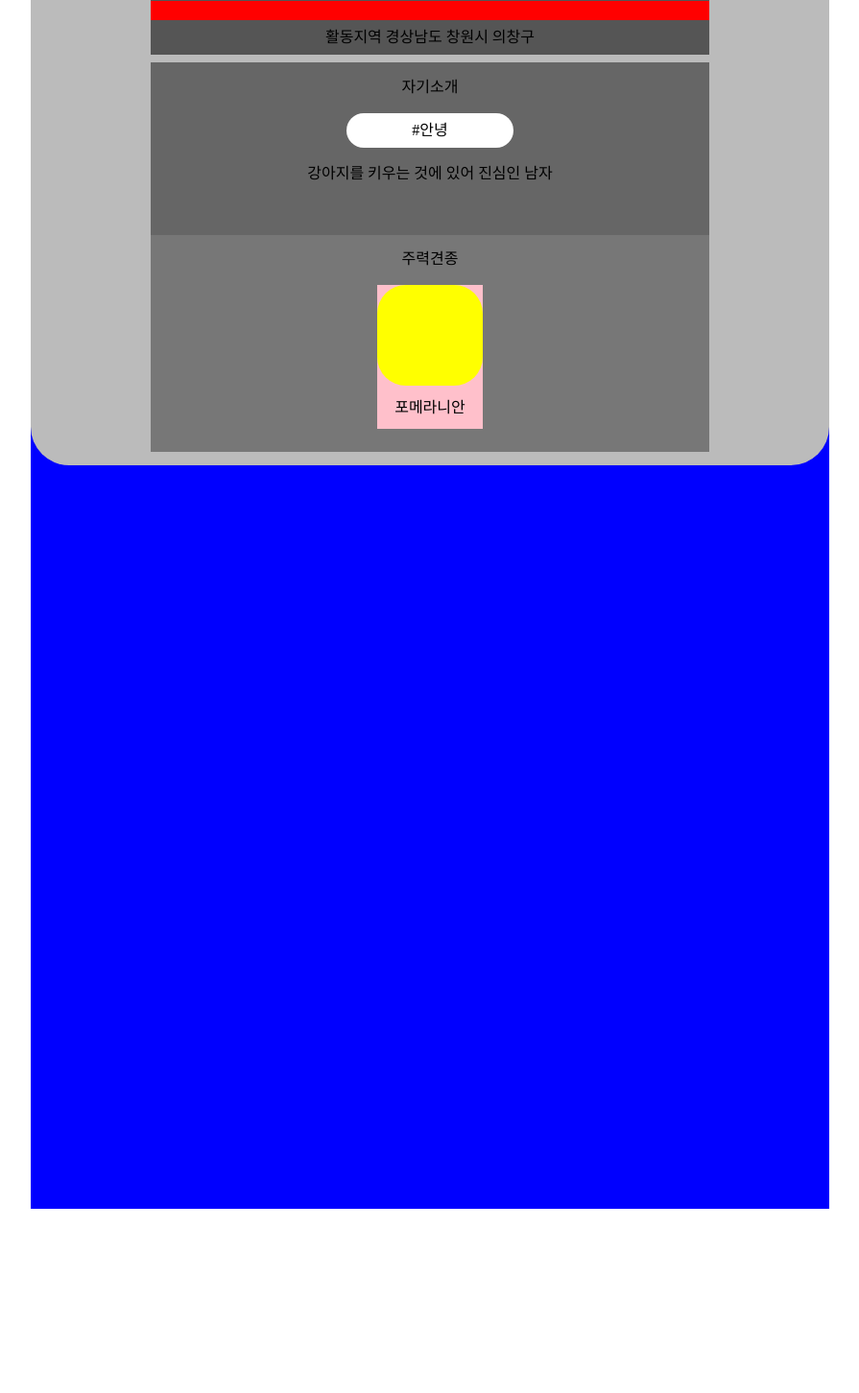
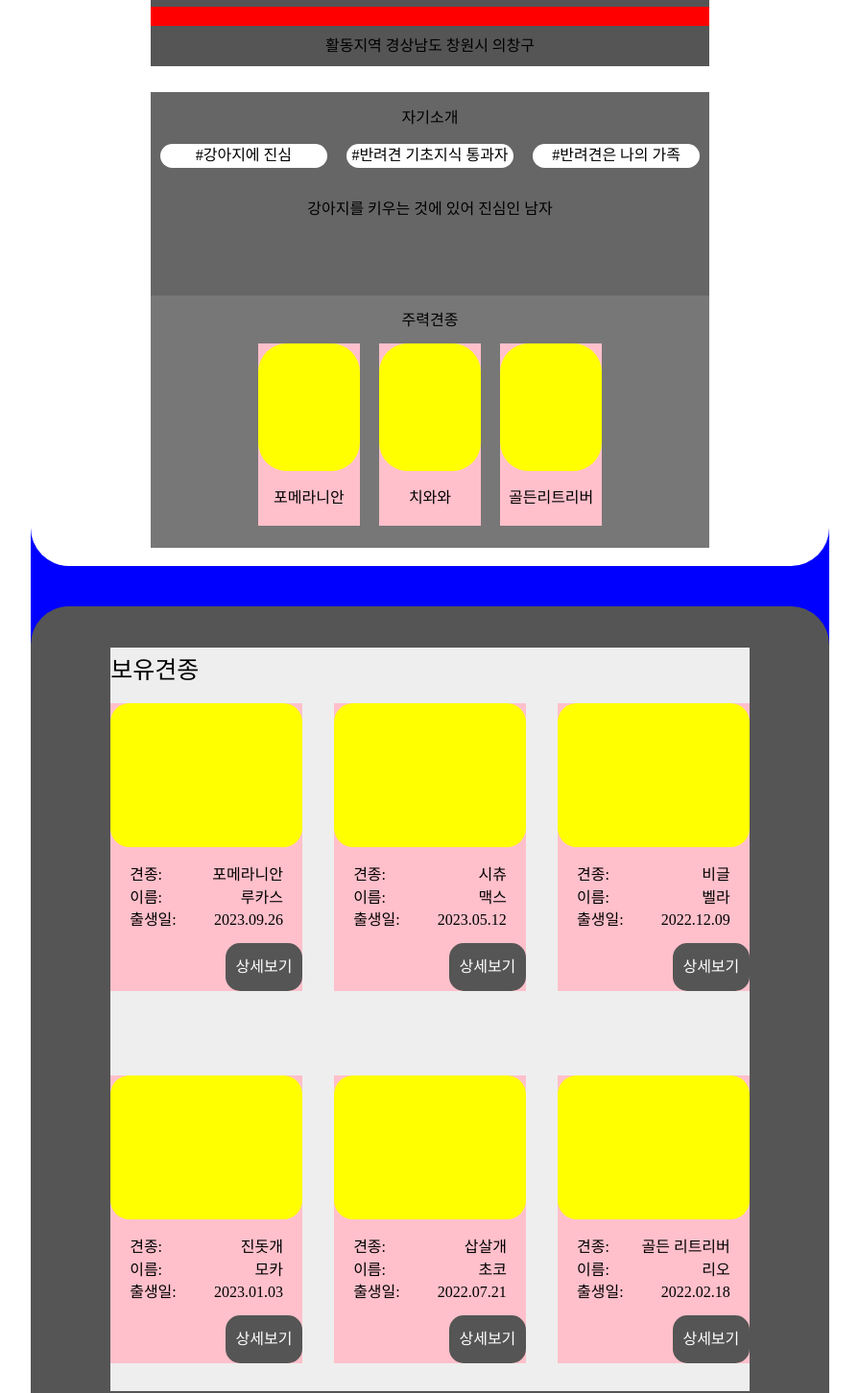
Before and after one commit to next-petree/frontend, a React (Create React App) app: page /breederpublicprofile in a window 1280 px wide. Shown: the part 240-1692 px from the top of the page at 96% size, without its empty margins (192-1087 px from the left). Before the commit the page ends 1500 px from the top, so only its background shows below. Built offline with nearby package versions, Linux system fonts and the light colour scheme.

Commit message:
Feat: 브리더 공개프로필 페이지 기본 퍼블리싱 완료

```diff
--- a/src/component/BreederPublicProfile/Introduction/Introduction.tsx
+++ b/src/component/BreederPublicProfile/Introduction/Introduction.tsx
@@ -2,23 +2,51 @@ import { Container } from "@mui/material";
 import * as S from "./IntroductionStyle";
 
 const Introduction = () => {
+  const data = {
+    userInfo: {
+      name: "김브리더",
+      address: "활동지역 경상남도 창원시 의창구",
+    },
+    introduction: {
+      text: "자기소개",
+      hashTags: [
+        "강아지에 진심",
+        "반려견 기초지식 통과자",
+        "반려견은 나의 가족",
+      ],
+      headLine: "강아지를 키우는 것에 있어 진심인 남자",
+    },
+    mainBreed: {
+      text: "주력견종",
+      dogProfiles: ["포메라니안", "치와와", "골든리트리버"],
+    },
+  };
+
   return (
     <S.Container>
       <S.UserInfo>
         <S.UserImage />
-        <S.UserName>김브리더</S.UserName>
-        <S.UserAddress>활동지역 경상남도 창원시 의창구</S.UserAddress>
+        <S.UserName>{data.userInfo.name}</S.UserName>
+        <S.UserAddress>{data.userInfo.address}</S.UserAddress>
       </S.UserInfo>
       <S.Introduce>
-        <S.IntroductionText>자기소개</S.IntroductionText>
-        <S.HashTag>#안녕</S.HashTag>
-        <S.HeadLine>강아지를 키우는 것에 있어 진심인 남자</S.HeadLine>
+        <S.IntroductionText>{data.introduction.text}</S.IntroductionText>
+        <S.HashTagsContainer>
+          {data.introduction.hashTags.map((hashTag, index) => (
+            <S.HashTag key={index}>#{hashTag}</S.HashTag>
+          ))}
+        </S.HashTagsContainer>
+        <S.HeadLine>{data.introduction.headLine}</S.HeadLine>
       </S.Introduce>
       <S.MainBreed>
-        <S.MainBreedText>주력견종</S.MainBreedText>
+        <S.MainBreedText>{data.mainBreed.text}</S.MainBreedText>
         <S.DogProfileContainer>
-          <S.DogImage />
-          <S.DogName>포메라니안</S.DogName>
+          {data.mainBreed.dogProfiles.map((dog, index) => (
+            <S.DogProfile key={index}>
+              <S.DogImage />
+              <S.DogName>{dog}</S.DogName>
+            </S.DogProfile>
+          ))}
         </S.DogProfileContainer>
       </S.MainBreed>
     </S.Container>
--- a/src/component/BreederPublicProfile/Introduction/IntroductionStyle.ts
+++ b/src/component/BreederPublicProfile/Introduction/IntroductionStyle.ts
@@ -3,9 +3,9 @@ import styled from "styled-components";
 export const Container = styled.div`
   width: 100%;
   margin-top: 15%;
-  height: 40%;
+  height: 45%;
   border-radius: 40px;
-  background-color: #bbb;
+  background-color: #fff;
 `;
 
 //------------유저 정보란------------
@@ -61,10 +61,17 @@ export const IntroductionText = styled.div`
   margin-top: 3%;
 `;
 
+export const HashTagsContainer = styled.div`
+  display: flex;
+  flex-direction: row;
+  justify-content: space-around;
+  width: 100%;
+`;
+
 export const HashTag = styled.div`
   display: flex;
   width: 30%;
-  height: 20%;
+  height: 70%;
   align-items: center;
   justify-content: center;
   margin-top: 3%;
@@ -74,7 +81,7 @@ export const HashTag = styled.div`
 
 export const HeadLine = styled.div`
   text-align: center;
-  margin-top: 3%;
+  margin-top: 7%;
 `;
 
 //------------주력견종란------------
@@ -95,10 +102,18 @@ export const MainBreedText = styled.div`
 
 export const DogProfileContainer = styled.div`
   display: flex;
+  flex-direction: row;
+  justify-content: space-around;
+  align-items: center;
+  width: 65%;
+`;
+
+export const DogProfile = styled.div`
+  display: flex;
   flex-direction: column;
-  width: 110px;
-  height: 150px;
-  margin-top: 3%;
+  width: 28%;
+  height: 190px;
+  margin-top: 15px;
   background-color: pink;
 `;
 
--- a/src/component/BreederPublicProfile/OwnedBreeds/OwnedBreeds.tsx
+++ b/src/component/BreederPublicProfile/OwnedBreeds/OwnedBreeds.tsx
@@ -1,5 +1,44 @@
+import * as S from "./OwnedBreedsStyle";
 const OwnedBreeds = () => {
-  return <></>;
+  const dummyData = [
+    { id: 1, breed: "포메라니안", name: "루카스", birthDay: "2023.09.26" },
+    { id: 2, breed: "시츄", name: "맥스", birthDay: "2023.05.12" },
+    { id: 3, breed: "비글", name: "벨라", birthDay: "2022.12.09" },
+    { id: 4, breed: "진돗개", name: "모카", birthDay: "2023.01.03" },
+    { id: 5, breed: "삽살개", name: "초코", birthDay: "2022.07.21" },
+    { id: 6, breed: "골든 리트리버", name: "리오", birthDay: "2022.02.18" },
+  ];
+  return (
+    <S.Container>
+      <S.ContentBox>
+        <S.OwnedBreedsText>보유견종</S.OwnedBreedsText>
+        <S.ListContainer>
+          {dummyData.map(dog => (
+            <S.OwnedBreedsList key={dog.id}>
+              <S.DogImage />
+              <S.DogTextInfomation>
+                <S.DogType>
+                  <span>견종:</span>
+                  <span>{dog.breed}</span>
+                </S.DogType>
+                <S.DogName>
+                  <span>이름:</span>
+                  <span>{dog.name}</span>
+                </S.DogName>
+                <S.DogBirthDay>
+                  <span>출생일:</span>
+                  <span>{dog.birthDay}</span>
+                </S.DogBirthDay>
+              </S.DogTextInfomation>
+              <S.ButtonContainer>
+                <S.DetailButton>상세보기</S.DetailButton>
+              </S.ButtonContainer>
+            </S.OwnedBreedsList>
+          ))}
+        </S.ListContainer>
+      </S.ContentBox>
+    </S.Container>
+  );
 };
 
 export default OwnedBreeds;
--- /dev/null
+++ b/src/component/BreederPublicProfile/OwnedBreeds/OwnedBreedsStyle.ts
@@ -0,0 +1,96 @@
+import styled from "styled-components";
+
+export const Container = styled.div`
+  display: flex;
+  align-items: center;
+  justify-content: center;
+  width: 100%;
+  margin-top: 5%;
+  margin-bottom: 8%;
+  height: 55%;
+  border-radius: 40px;
+  background-color: #555;
+`;
+
+export const ContentBox = styled.div`
+  width: 80%;
+  height: 90%;
+  background-color: #eee;
+`;
+export const OwnedBreedsText = styled.div`
+  font-size: 25px;
+  margin-top: 10px;
+  margin-bottom: 20px;
+`;
+
+export const ListContainer = styled.div`
+  width: 100%;
+  height: 100%;
+  display: flex;
+  flex-wrap: wrap;
+  justify-content: space-between;
+`;
+
+export const OwnedBreedsList = styled.div`
+  display: flex;
+  flex-direction: column;
+  align-items: center;
+  width: 30%;
+  height: 300px;
+  background-color: pink;
+`;
+
+export const DogImage = styled.div`
+  width: 100%;
+  height: 60%;
+  border-radius: 20px;
+  background-color: yellow;
+`;
+
+export const DogTextInfomation = styled.div`
+  width: 80%;
+  margin-top: 20px;
+  margin-bottom: 10px;
+`;
+
+export const DogType = styled.div`
+  width: 100%;
+  display: flex;
+  justify-content: space-between;
+  align-items: center;
+  margin-bottom: 5px;
+`;
+
+export const DogName = styled.div`
+  width: 100%;
+  display: flex;
+  justify-content: space-between;
+  align-items: center;
+  margin-bottom: 5px;
+`;
+
+export const DogBirthDay = styled.div`
+  width: 100%;
+  display: flex;
+  justify-content: space-between;
+  align-items: center;
+  margin-bottom: 5px;
+`;
+
+export const ButtonContainer = styled.div`
+  display: flex;
+  align-items: flex-end;
+  justify-content: flex-end;
+  width: 100%;
+  height: 20%;
+`;
+
+export const DetailButton = styled.button`
+  color: #fff;
+  width: 40%;
+  height: 100%;
+  border-radius: 15px;
+  border: none;
+  cursor: pointer;
+  background-color: #555;
+`;
--- a/src/pages/BreederPublicProfile/BreederPublicProfileStyle.ts
+++ b/src/pages/BreederPublicProfile/BreederPublicProfileStyle.ts
@@ -2,9 +2,11 @@ import styled from "styled-components";
 
 export const ContentContainer = styled.div`
   display: flex;
+  flex-direction: column;
+  align-items: center;
   justify-content: center;
   width: 65%;
-  height: 1500px;
+  height: 1800px;
   margin: auto;
   background-color: blue;
 `;
```
